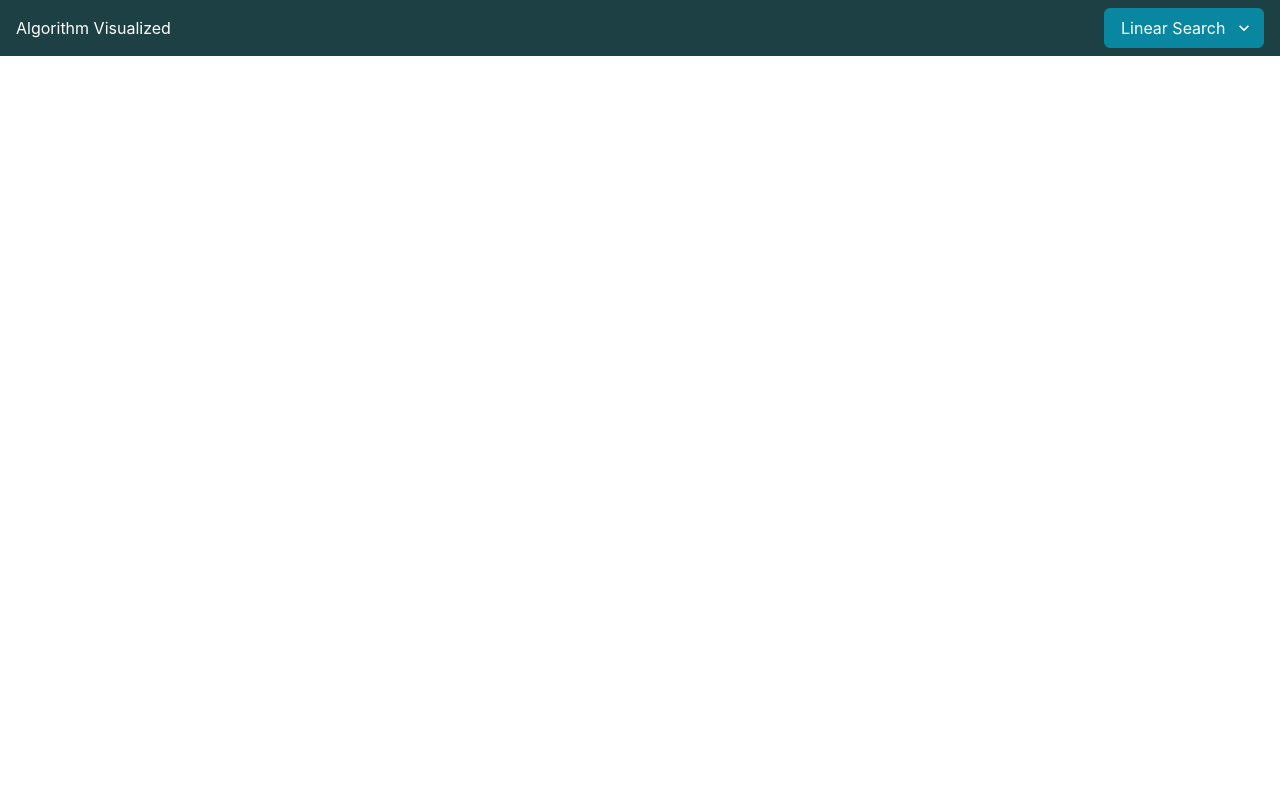
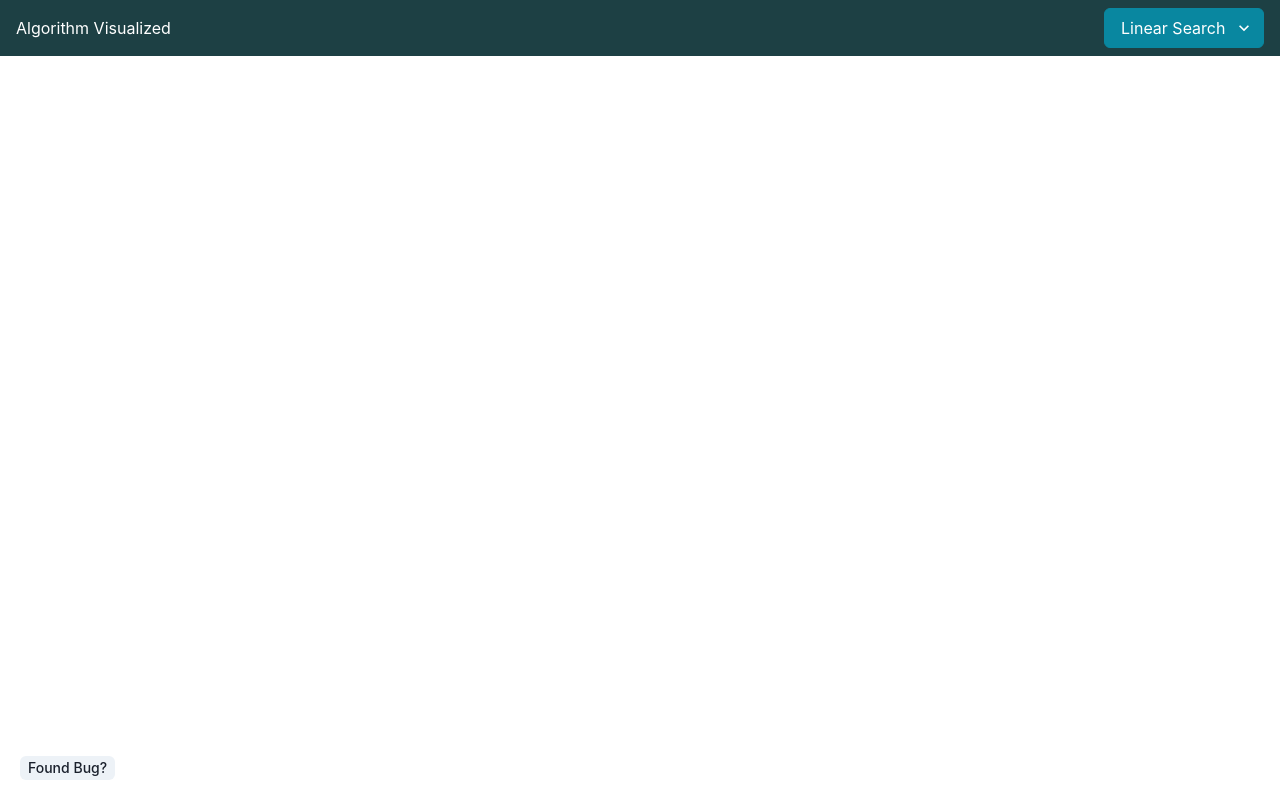
Before and after one commit to wlcharlie/algo-visual, a React (Create React App) app: page / in a window 1280 px wide. Built offline with nearby package versions, Linux system fonts and the light colour scheme.

Commit message:
button to github

```diff
--- a/src/pages/index.js
+++ b/src/pages/index.js
@@ -3,11 +3,11 @@ import LinearSearchPage from "pages/linear-search"
 import BinarySearchPage from "pages/binary-search"
 import Header from "components/Header"
 
-import { Box } from "@chakra-ui/react"
+import { Box, Tag, Tooltip } from "@chakra-ui/react"
 
 export default function Router() {
   return (
-    <Box width="100vw" height="100vh">
+    <Box width="100vw" height="100vh" position="relative">
       <Header />
       <Box width="100%" height="93vh">
         <Routes>
@@ -15,6 +15,20 @@ export default function Router() {
           <Route path="/binary-search" element={<BinarySearchPage />} />
         </Routes>
       </Box>
+      <Tooltip label="Submit a issue for me!">
+        <Tag
+          position="fixed"
+          left={5}
+          bottom={5}
+          size="md"
+          as="a"
+          href="https://github.com/wlcharlie/algo-visual"
+          target="_blank"
+          rel="noopener noreferrer"
+        >
+          Found Bug?
+        </Tag>
+      </Tooltip>
     </Box>
   )
 }
```
